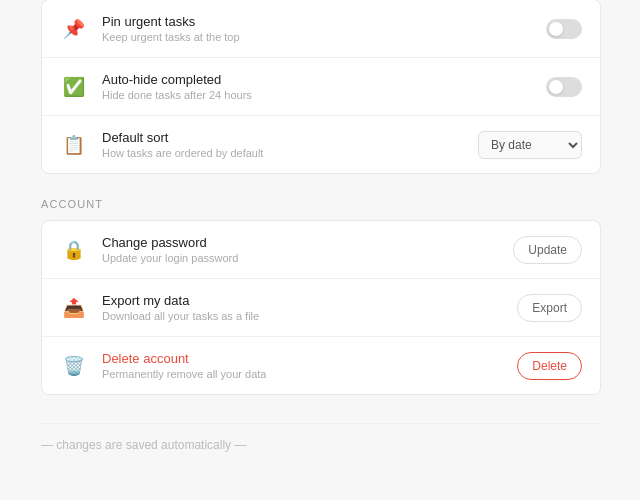
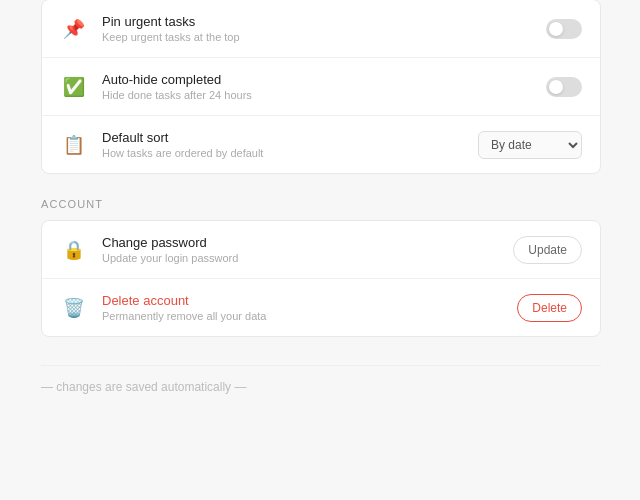
Before and after one commit to anthony03-tech/Web_Technologies_Basics-Hand_in-4, a Flask app: template templates/settings.html in a window 1280 px wide. Shown: the part 590-1090 px from the top of the page, without its empty margins (319-959 px from the left). After the commit the page ends 984 px from the top, so only its background shows below. Run offline with Flask 3, Linux system fonts and the light colour scheme; the template is opened without the code that fills it, so the values that code supplies are empty; some libraries are stand-ins or nearby versions.

Commit message:
updated page

```diff
--- a/templates/settings.html
+++ b/templates/settings.html
@@ -158,15 +158,6 @@
       </div>
 
       <div class="setting-row">
-        <span class="setting-icon">📤</span>
-        <div class="setting-info">
-          <p class="setting-name">Export my data</p>
-          <p class="setting-desc">Download all your tasks as a file</p>
-        </div>
-        <a href="#" class="danger-btn" style="border-color: #ddd; color: #666">Export</a>
-      </div>
-
-      <div class="setting-row">
         <span class="setting-icon">🗑️</span>
         <div class="setting-info">
           <p class="setting-name danger">Delete account</p>
```
